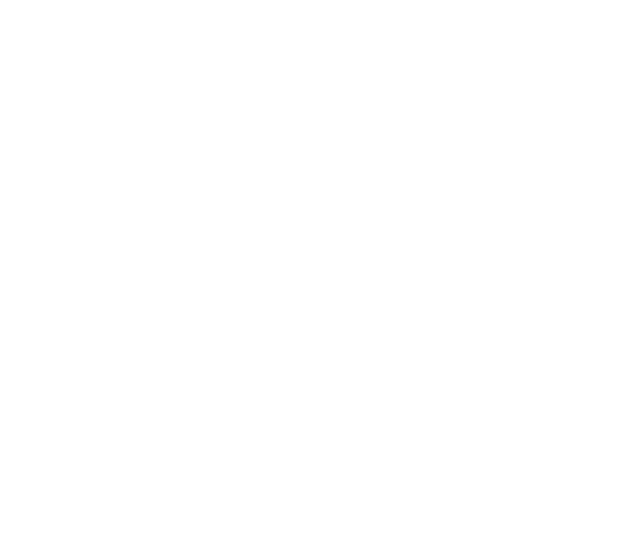
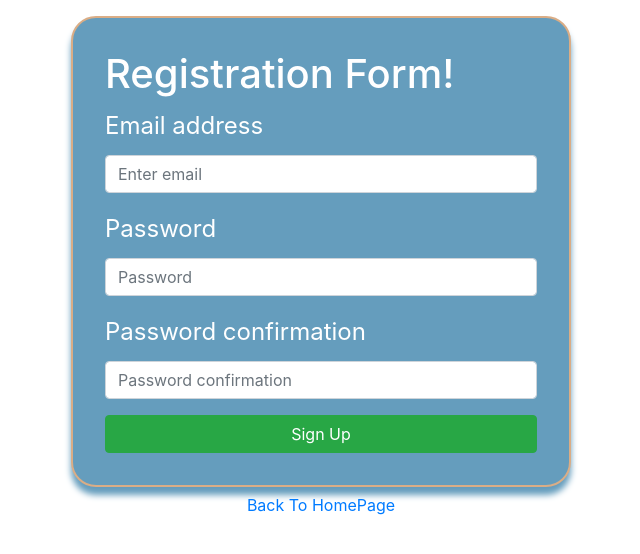
Before and after one commit to marcusSimon12082015/ReactReduxProject_Comic_Book_Review_Corner, a React (Create React App) app in the folder client/: page /signup in a window 1280 px wide. Shown: the top 554 px of the page, without its empty margins (319-959 px from the left). Built offline with nearby package versions, Linux system fonts and the light colour scheme.

Commit message:
Added routes for registration and login and form structure

```diff
--- a/client/src/components/SignUpPage.js
+++ b/client/src/components/SignUpPage.js
@@ -17,10 +17,72 @@
   componentWillUnmount(){
     this.props.cleanRegistrationMessages();
   }
-
+  handleFormSubmit = (e) => {
+    e.preventDefault();
+    let isValid = this.validateOnFormSubmit();
+    if (isValid) {
+      //validation passes send to server
+      console.log(this.state);
+      this.props.startRegistration({
+        email: this.state.email,
+        password: this.state.password,
+        password_confirmation: this.state.password_confirmation
+      }).then(() => {
+        if (!!this.props.registrationError) {
+          this.setState(() => ({registrationError:  this.props.registrationError}))
+        }else{
+          this.props.history.push("/");
+        }
+      })
+    }
+  }
+  validateOnFormSubmit = () => {
+    if (!this.state.email || !this.state.password || !this.state.password_confirmation) {
+      this.setState(() => ({registrationError: 'Please provide email and password.'}))
+      return false;
+    }else if(this.state.email && !validator.isEmail(this.state.email)){
+      this.setState(() => ({registrationError: 'Email format is invalid!'}))
+      return false;
+    }
+    if (this.state.error !== undefined) {
+      this.setState(() => ({ registrationError: '' }))
+    }
+    return true;
+  }
+  onChange = (e) => {
+    this.setState({
+      [e.target.name]:e.target.value
+    })
+  }
   render(){
     return(
-      <div></div>
+      <div className="container_form">
+        <div className="box">
+        <h1>Registration Form!</h1>
+        <Form onSubmit={this.handleFormSubmit}>
+          {this.state.registrationError && <p className="error_class">{this.state.registrationError}</p>}
+          <Form.Group controlId="formBasicEmail">
+            <Form.Label>Email address</Form.Label>
+            <Form.Control type="email" placeholder="Enter email" name="email"
+              onChange={this.onChange} />
+          </Form.Group>
+          <Form.Group controlId="formBasicPassword">
+            <Form.Label>Password</Form.Label>
+            <Form.Control type="password" placeholder="Password" name="password"
+              onChange={this.onChange} />
+          </Form.Group>
+          <Form.Group controlId="formBasicPassword">
+            <Form.Label>Password confirmation</Form.Label>
+            <Form.Control type="password" placeholder="Password confirmation" name="password_confirmation"
+              onChange={this.onChange} />
+          </Form.Group>
+          <Button variant="success" type="submit" size="large" block>
+            Sign Up
+          </Button>
+        </Form>
+        </div>
+        <NavLink to="/">Back To HomePage</NavLink>
+      </div>
     )
   }
 }
```
Also changed, not shown: 1 other file (tests, documents, lock files or other folders).
